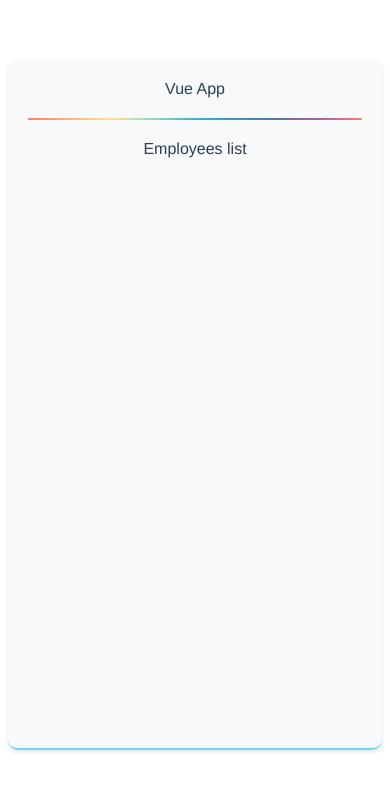
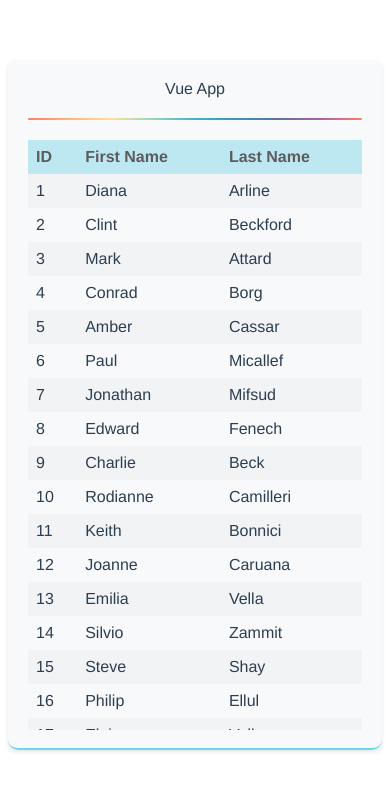
Before and after one commit to dzoni18/vue-app, a Vue app: page /#/ in a window 390 px wide. Shown: the top 790 px of the page. Built offline with nearby package versions, Linux system fonts and the light colour scheme.

Commit message:
Styled component for displaying employee data to the user. Added responsiveness and improved table for better clarity and user-friendliness.

```diff
--- a/src/components/EmployeesList.vue
+++ b/src/components/EmployeesList.vue
@@ -1,20 +1,85 @@
 <template>
-  <div>
-    <div class="title">
-      Employees list
-    </div>
-    <table>
-
+  <div tabindex="-1" class="table-container">
+    <table tabindex="-1" class="responsive-table">
+      <thead>
+        <tr>
+          <th>ID</th>
+          <th>First Name</th>
+          <th>Last Name</th>
+        </tr>
+      </thead>
+      <tbody>
+        <tr v-for="(user) in employeesData" :key="user.Id">
+          <td>{{ user.Id }}</td>
+          <td>{{ user.FirstName }}</td>
+          <td>{{ user.LastName }}</td>
+        </tr>
+      </tbody>
     </table>
   </div>
 </template>
 
 <script>
 
+export default {
+  name: 'EmployeeList',
+  props: {
+    employeesData: {
+      type: Array,
+      required: true
+    },
 
-export default {
-  name: 'employees-list',
+  }
 }
 </script>
 
-<style></style>
+<style scoped>
+.table-container {
+  max-width: 100%;
+  position: relative;
+}
+
+
+.responsive-table thead {
+  position: sticky !important;
+  top: 0;
+  z-index: 1;
+}
+
+
+.responsive-table {
+  width: 100%;
+  border-collapse: collapse;
+  border-spacing: 0;
+}
+
+.responsive-table th,
+.responsive-table td {
+  padding: 8px;
+  text-align: left;
+  text-align: left;
+  white-space: nowrap;
+}
+
+.responsive-table th {
+  background-color: #bde7f1;
+  color: rgb(93, 92, 92);
+}
+
+.responsive-table tr {
+  cursor: pointer;
+}
+
+
+.responsive-table tbody tr:nth-child(odd) {
+  background-color: #7071710b;
+  /* Background color for odd rows */
+}
+
+.responsive-table tbody tr:hover {
+  background-color: #76b5de3f;
+  /* Background color on hover */
+  transition: background-color x0.1s ease-in-out;
+  /* Smooth transition */
+}
+</style>
--- a/src/pages/Home.vue
+++ b/src/pages/Home.vue
@@ -3,7 +3,7 @@
     <!-- Show loader while the employees data is fetching -->
     <Loader v-if="loadingEmployeesData" />
     <!-- Show the employees list component when data is fetched -->
-    <EmployeesList v-if="!loadingEmployeesData" />
+    <EmployeesList v-if="!loadingEmployeesData" :employeesData="employeesData.Employees" />
   </div>
 </template>
 
```
